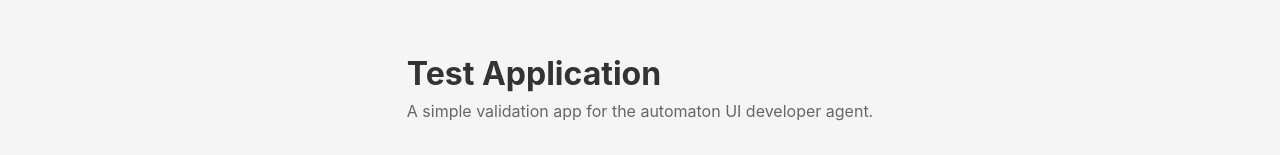
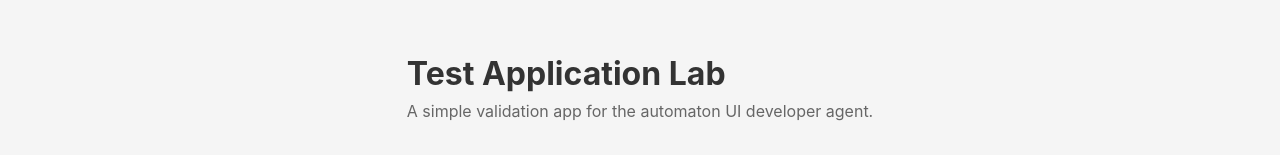
Before and after one commit to ArjunSuraj/test-automaton, a React (Vite) app: page / in a window 1280 px wide. Shown: the part 140-295 px from the top of the page. Built offline with nearby package versions, Linux system fonts and the light colour scheme.

Commit message:
[Automaton] Auto-merge PR #65
Auto-merged by Automaton for ticket #61 in disposable repo ArjunSuraj/test-automaton.

```diff
--- a/src/App.jsx
+++ b/src/App.jsx
@@ -4,7 +4,7 @@ import './App.css'
 function App() {
   return (
     <>
-      <h1>Test Application</h1>
+      <h1>Test Application Lab</h1>
       <p>A simple validation app for the automaton UI developer agent.</p>
       <p>Auto-merge soak ready</p>
       <p>Bounded soak running</p>
```
